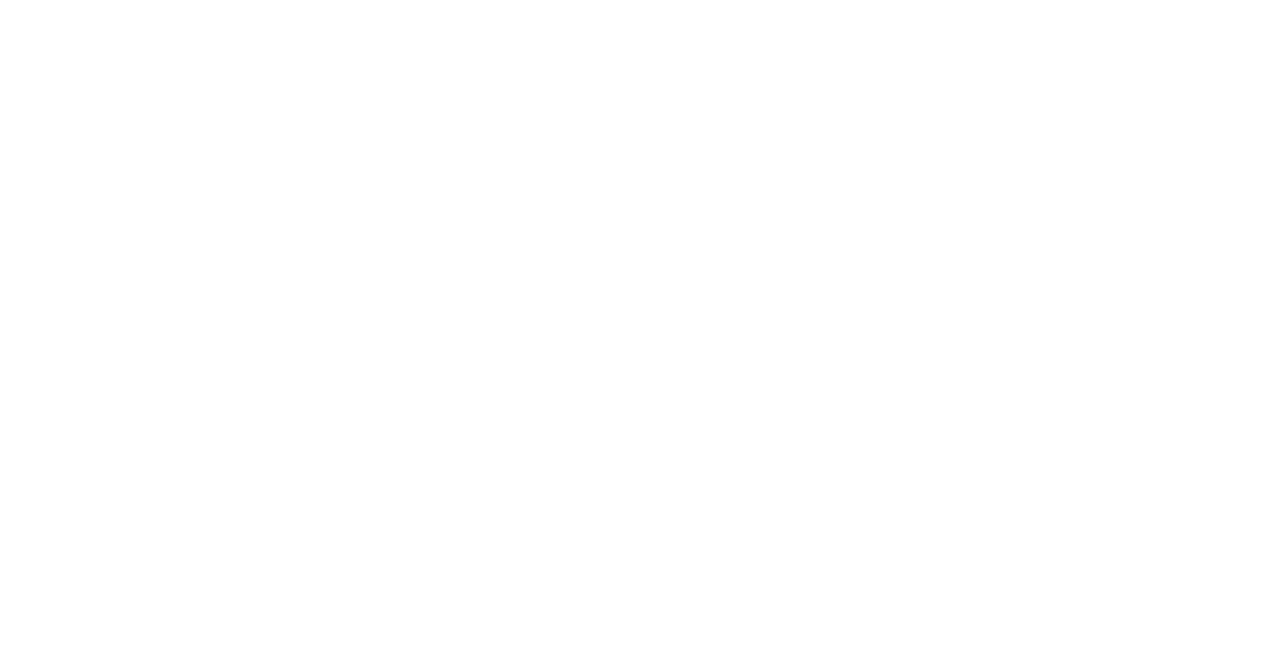
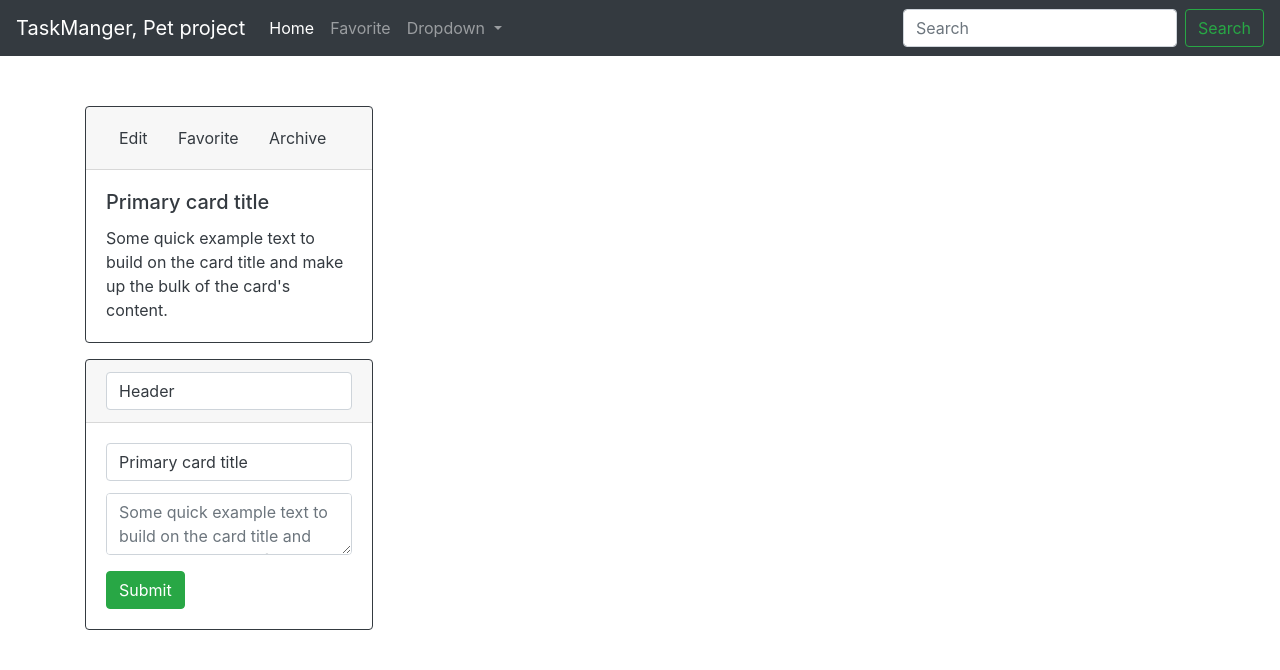
Before and after one commit to hampachovsky/taskMan, a website built with webpack: page public/index.html in a window 1280 px wide. Built offline with nearby package versions, Linux system fonts and the light colour scheme.

Commit message:
Add template

```diff
--- a/public/index.html
+++ b/public/index.html
@@ -1,14 +1,127 @@
 <!DOCTYPE html>
+<!-- prettier-ignore -->
 <html lang="en">
   <head>
     <meta charset="UTF-8" />
     <meta name="viewport" content="width=device-width, initial-scale=1.0" />
     <meta http-equiv="X-UA-Compatible" content="ie=edge" />
     <link rel="stylesheet" href="style.css" />
+    <link
+      rel="stylesheet"
+      href="https://maxcdn.bootstrapcdn.com/bootstrap/4.0.0/css/bootstrap.min.css"
+      integrity="sha384-Gn5384xqQ1aoWXA+058RXPxPg6fy4IWvTNh0E263XmFcJlSAwiGgFAW/dAiS6JXm"
+      crossorigin="anonymous"
+    />
+
     <title>TaskManager</title>
   </head>
   <body>
-    <main class="main"></main>
+    <header>
+      <nav class="navbar navbar-expand-lg navbar-dark bg-dark">
+        <a class="navbar-brand" href="#">TaskManger, Pet project</a>
+        <button
+          class="navbar-toggler"
+          type="button"
+          data-toggle="collapse"
+          data-target="#navbarSupportedContent"
+          aria-controls="navbarSupportedContent"
+          aria-expanded="false"
+          aria-label="Toggle navigation"
+        >
+          <span class="navbar-toggler-icon"></span>
+        </button>
+
+        <div class="collapse navbar-collapse" id="navbarSupportedContent">
+          <ul class="navbar-nav mr-auto">
+            <li class="nav-item active">
+              <a class="nav-link" href="#"
+                >Home <span class="sr-only">(current)</span></a
+              >
+            </li>
+            <li class="nav-item">
+              <a class="nav-link" href="#">Favorite</a>
+            </li>
+            <li class="nav-item dropdown">
+              <a
+                class="nav-link dropdown-toggle"
+                href="#"
+                id="navbarDropdown"
+                role="button"
+                data-toggle="dropdown"
+                aria-haspopup="true"
+                aria-expanded="false"
+              >
+                Dropdown
+              </a>
+              <div class="dropdown-menu" aria-labelledby="navbarDropdown">
+                <a class="dropdown-item" href="#">Action</a>
+                <a class="dropdown-item" href="#">Another action</a>
+                <div class="dropdown-divider"></div>
+                <a class="dropdown-item" href="#">Something else here</a>
+              </div>
+            </li>
+          </ul>
+          <form class="form-inline my-2 my-lg-0">
+            <input
+              class="form-control mr-sm-2"
+              type="search"
+              placeholder="Search"
+              aria-label="Search"
+            />
+            <button class="btn btn-outline-success my-2 my-sm-0" type="submit">
+              Search
+            </button>
+          </form>
+        </div>
+      </nav>
+    </header>
+
+    <!-- TASK BOARD-->
+    <main class="main container">
+      <div class="card-columns">
+
+
+        <!-- VANILA CARD  -->
+        <div class="card border-dark mb-3" style="max-width: 18rem;">
+          <div class="card-header">
+            <button type="button" class="btn btn-link text-dark">Edit</button>
+            <button type="button" class="btn btn-link text-dark">Favorite</button>
+            <button type="button" class="btn btn-link text-dark">Archive</button>
+          </div>
+          <div class="card-body text-dark">
+            <h5 class="card-title">Primary card title</h5>
+            <p class="card-text">
+              Some quick example text to build on the card title and make up the
+              bulk of the card's content.
+            </p>
+          </div>
+        </div>
+        <!-- VANILA CARD END -->
+
+
+
+        <!-- EDIT CARD VERSION -->
+        <div class="card border-dark mb-3" style="max-width: 18rem;">
+          <form>
+            <div class="card-header">
+              <input type="text" class="form-control text-dark" value="Header" />
+            </div>
+            <div class="card-body text-dark">
+              <h5 class="card-title">
+                <input type="text" class="form-control text-dark" value="Primary card title" />
+              </h5>
+              <p class="card-text">
+                <textarea class="form-control" aria-label="With textarea" placeholder="Some quick example text to build on the card title and make up the bulk of the card's content."></textarea>
+              </p>
+              <button type="submit" class="btn btn-success">Submit</button>
+            </div>
+          </form>
+        </div>
+        <!-- EDIT CARD VERSION END -->
+
+
+      </div>
+    </main>
   </body>
   <script src="./bundle.js"></script>
 </html>
--- a/src/index.js
+++ b/src/index.js
@@ -0,0 +1 @@
+console.log('main branch work');
```
